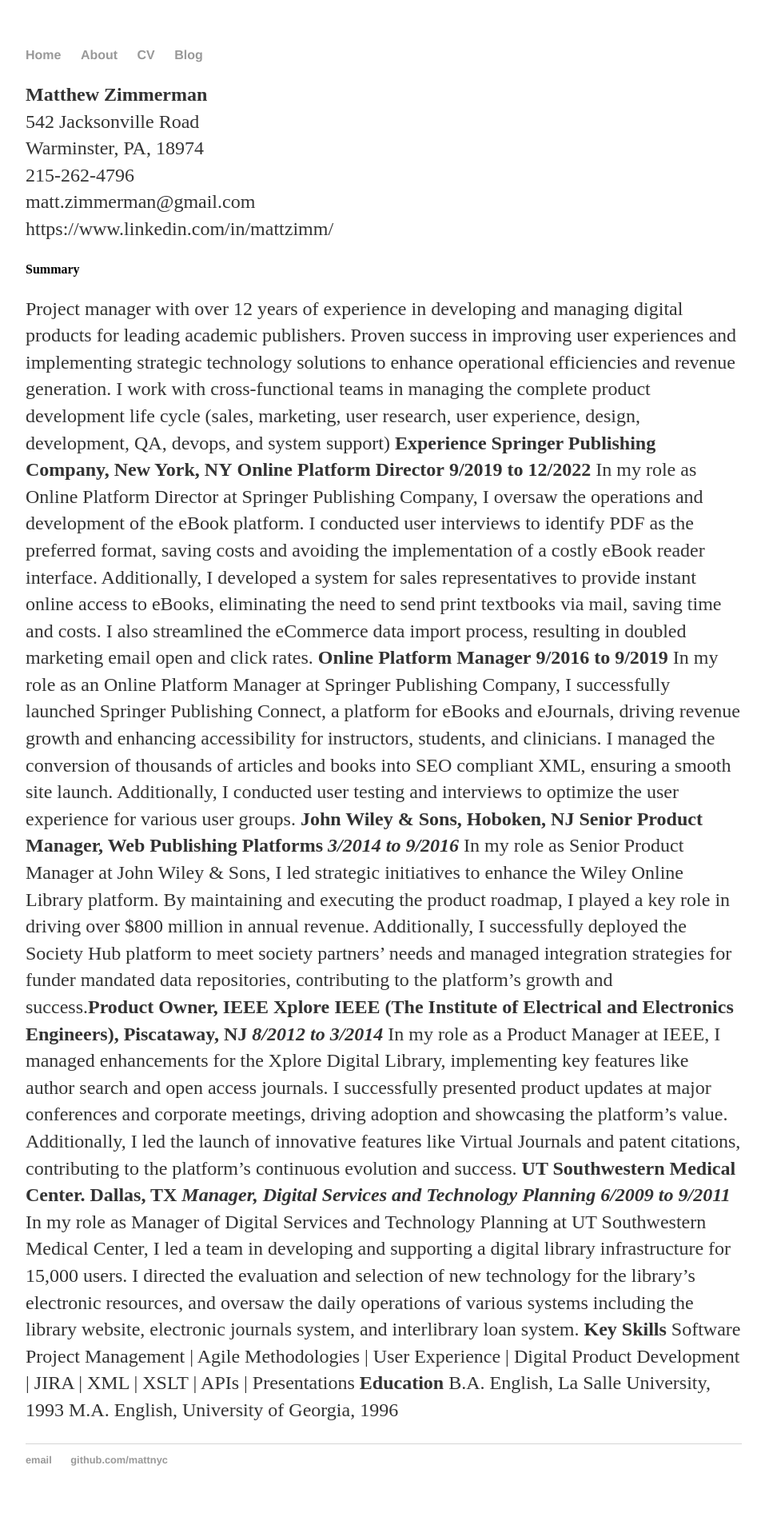
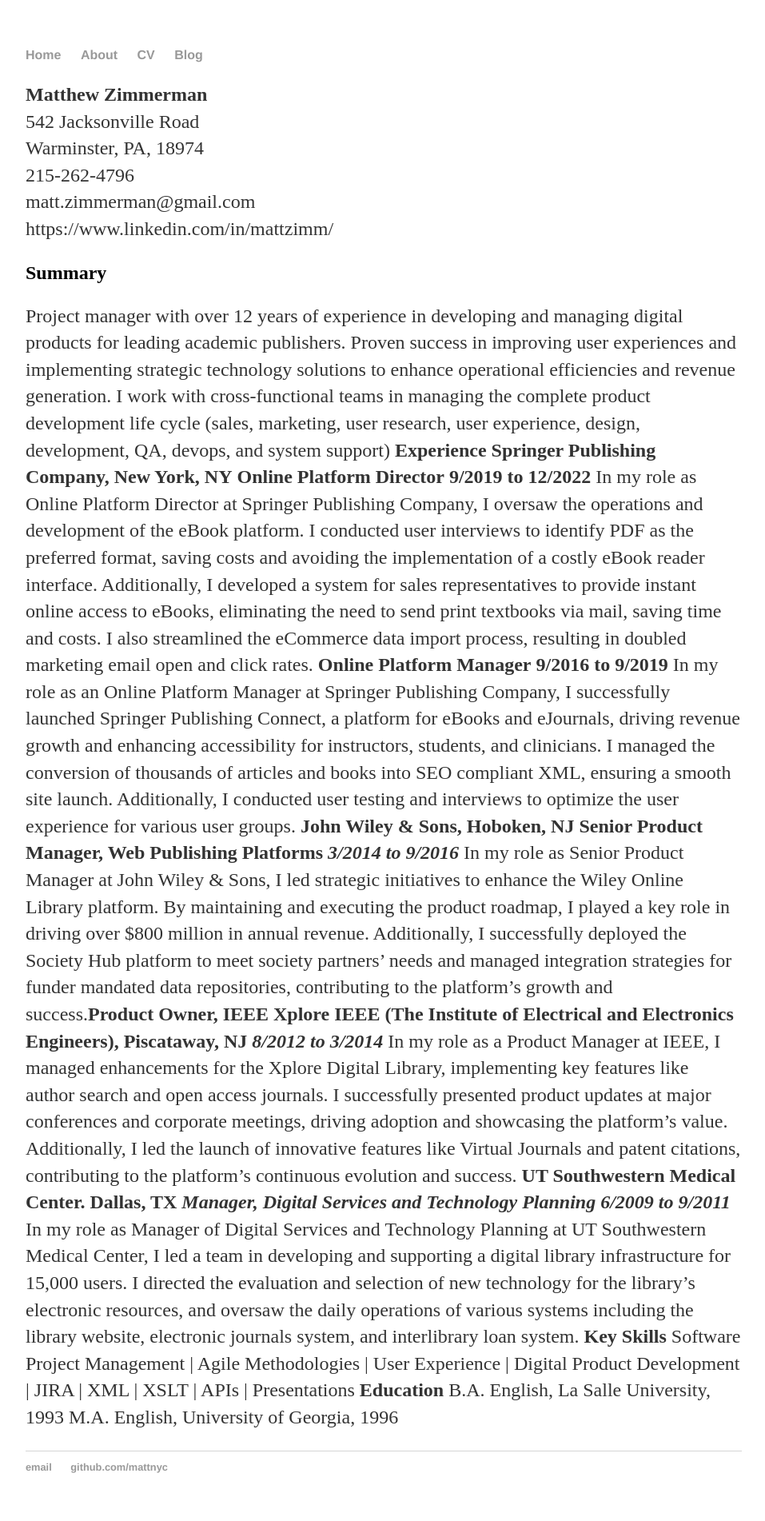
Before and after one commit to mattznyc/mattznyc.github.io, a Jekyll site: the page built from cv/index.md, in a window 1280 px wide. Shown: the whole page at 80% size, without its empty margins (160-1117 px from the left). Built offline with Jekyll 4.4.1, drawn with Linux system fonts in a browser that asks for light colours.

```diff
--- a/cv/index.md
+++ b/cv/index.md
@@ -8,7 +8,7 @@ Warminster, PA, 18974
 215-262-4796
 matt.zimmerman@gmail.com
 https://www.linkedin.com/in/mattzimm/
-#### Summary
+## Summary
 Project manager with over 12 years of experience in developing and managing digital products
 for leading academic publishers. Proven success in improving user experiences and
 implementing strategic technology solutions to enhance operational efficiencies and revenue
```
